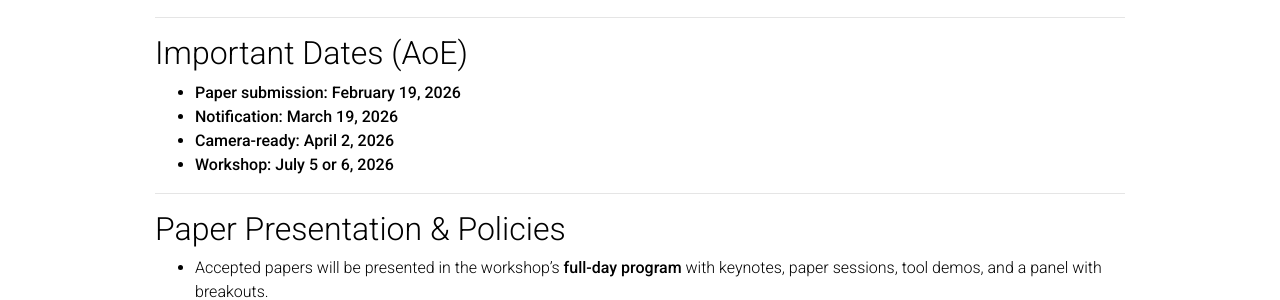
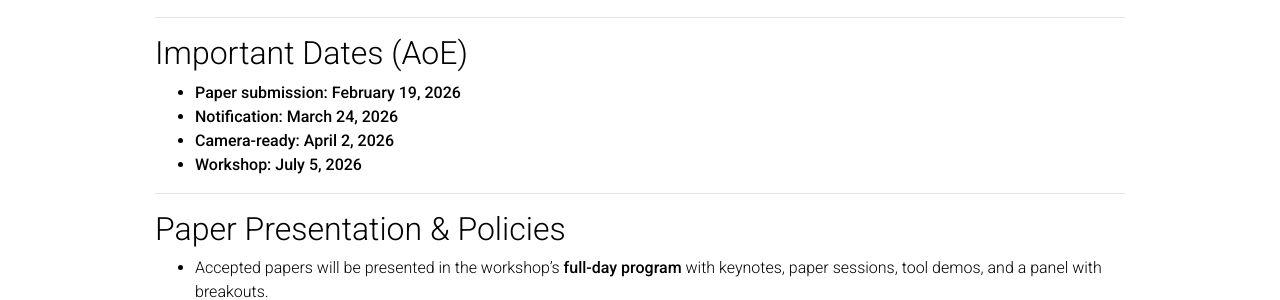
Before and after one commit to llmtrust2026/llmtrust2026.github.io, a Jekyll site: the page built from _pages/call_for_paper.md, in a window 1280 px wide and 900 px high, scrolled down 1164 px. Shown: the part 291-591 px from the top of the window. Built offline with Jekyll 4.4.1, drawn with Linux system fonts in a browser that asks for light colours; comment, search, counter and statistics services are not loaded; a style sheet for code colours, icons or effects is not loaded.

Commit message:
Update call_for_paper.md

```diff
--- a/_pages/call_for_paper.md
+++ b/_pages/call_for_paper.md
@@ -70,9 +70,9 @@ We welcome submissions addressing either or both complementary scopes, plus cros
 ## Important Dates (AoE)
 
 - **Paper submission:** **February 19, 2026**
-- **Notification:** **March 19, 2026**
+- **Notification:** **March 24, 2026**
 - **Camera-ready:** **April 2, 2026**
-- **Workshop:** **July 5 or 6, 2026**
+- **Workshop:** **July 5, 2026**
 
 ---
 
```
